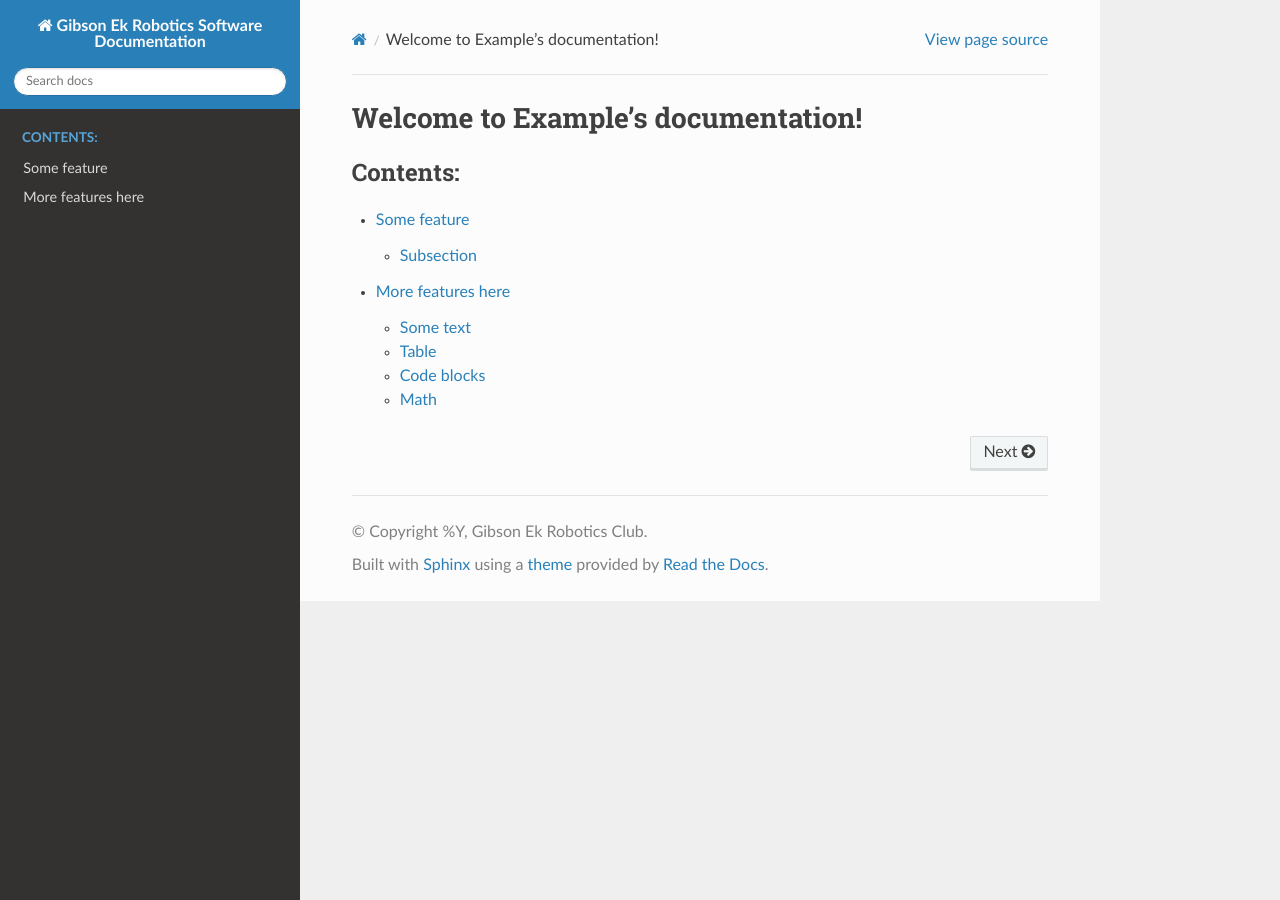
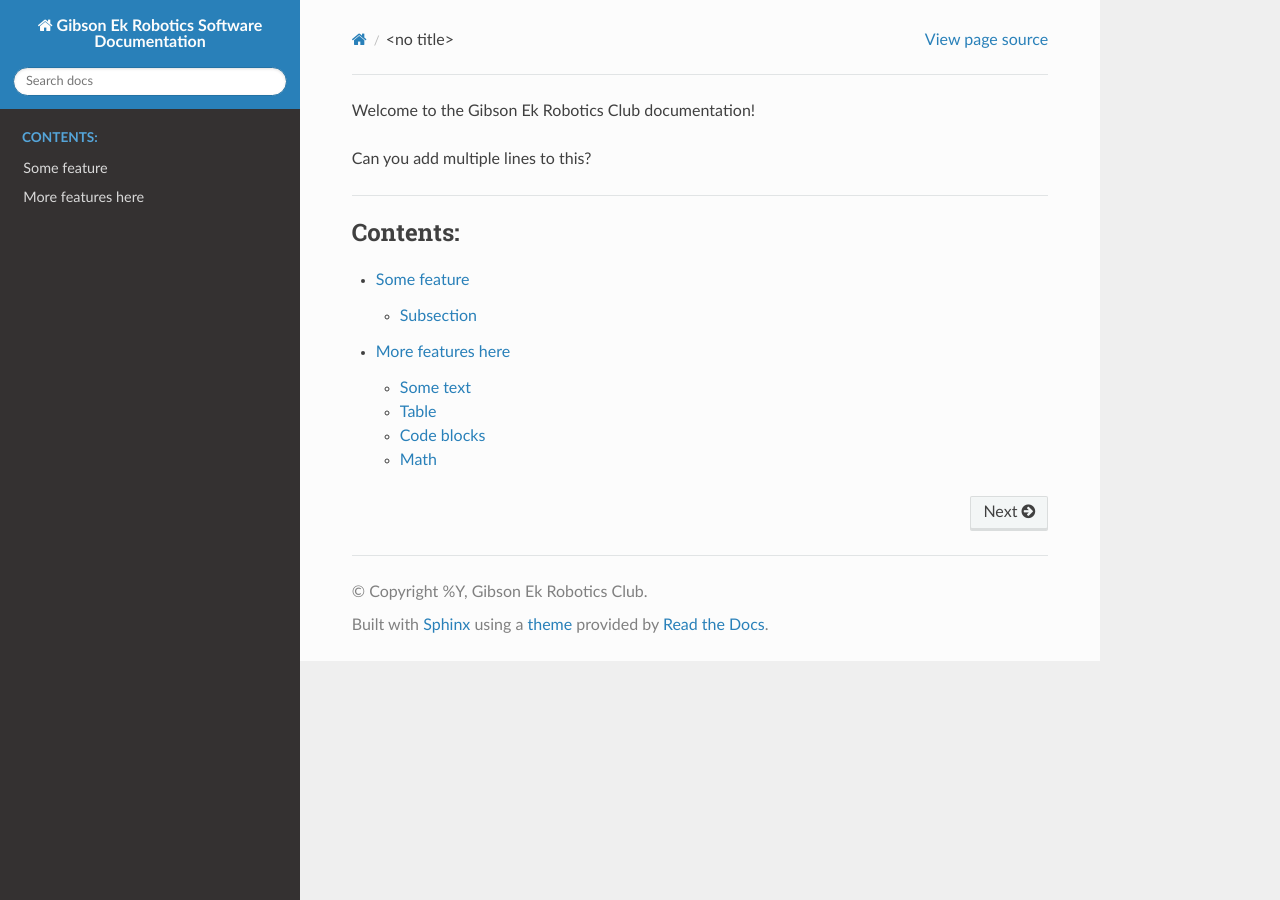
Before and after one commit to GibsonEk-robotics/gibsonek-robotics.github.io, a Sphinx documentation site: the page built from doc/index.rst, in a window 1280 px wide. Built offline with Sphinx 7.4.7 and the Read the Docs theme 3.1.0, drawn with Linux system fonts in a browser that asks for light colours.

Commit message:
Adding comments, and testing some things to see if they work on the deployed website

```diff
--- a/doc/index.rst
+++ b/doc/index.rst
@@ -1,14 +1,14 @@
-.. Example documentation master file, created by
-   sphinx-quickstart on Sat Sep 23 20:35:12 2023.
-   You can adapt this file completely to your liking, but it should at least
-   contain the root `toctree` directive.
+.. This is our table of contents. Add your new documentation sections in here for them to show up on the website.
 
-Welcome to Example's documentation!
+Welcome to the Gibson Ek Robotics Club documentation!
+
+Can you add multiple lines to this?
+
 ===================================
 
 .. toctree::
    :maxdepth: 2
    :caption: Contents:
 
-   some-feature.md
-   another-feature.md
+   src/some-feature.md
+   src/another-feature.md
```
Also changed, not shown: doc/src/another-feature.md (renamed from doc/another-feature.md), doc/src/some-feature.md (renamed from doc/some-feature.md), 2 other files.
